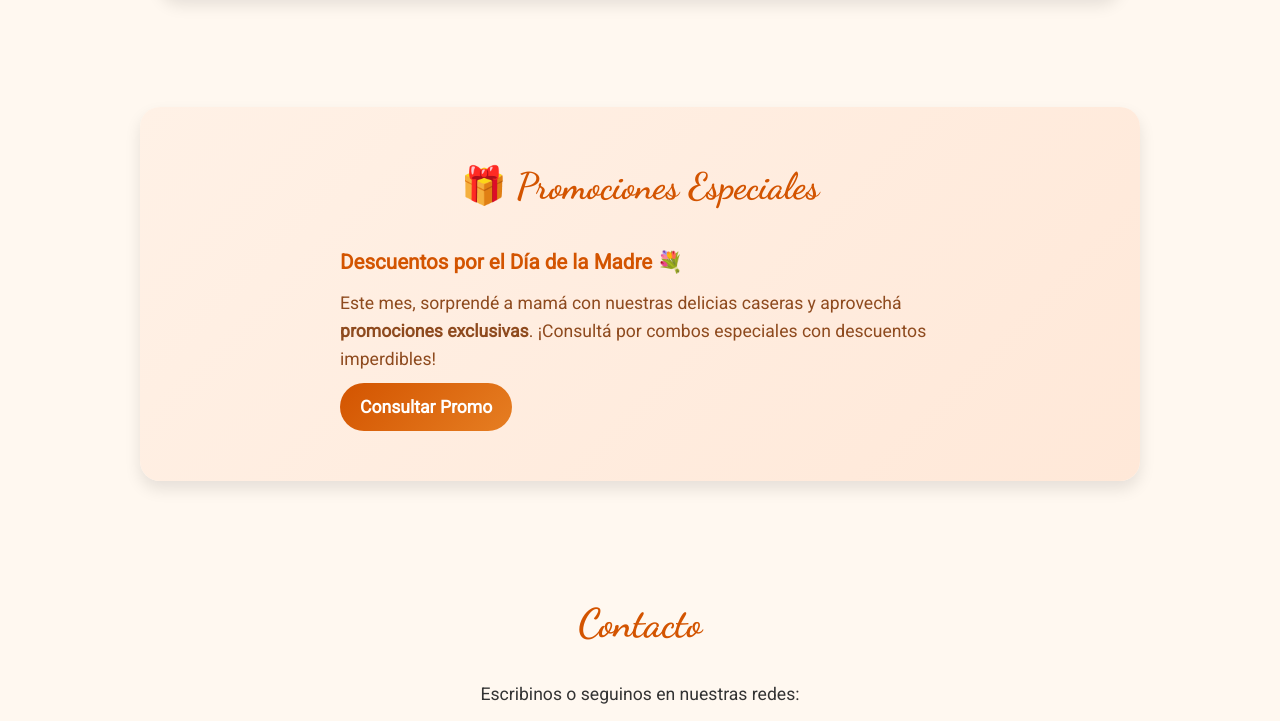
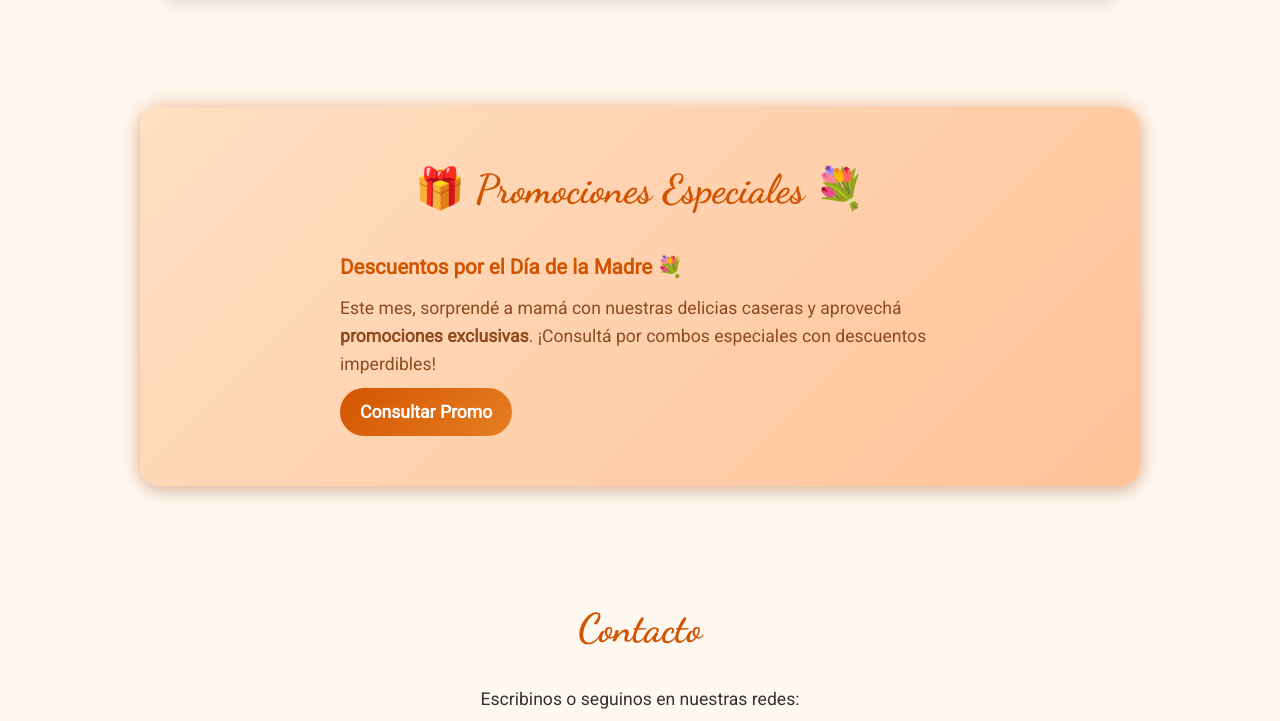
Before and after one commit to ninisdelicias25-arch/ninis-web, a plain HTML site: page index.html in a window 1280 px wide. Shown: the part 2874-3595 px from the top of the page. Drawn offline with Linux system fonts and the light colour scheme.

Commit message:
cambios promo dia de la madre

```diff
--- a/index.html
+++ b/index.html
@@ -44,18 +44,9 @@
       animation: fadeInUp 1s ease forwards;
     }
 
-    @keyframes fadeInDown {
-      from {opacity:0; transform:translateY(-20px);}
-      to {opacity:1; transform:translateY(0);}
-    }
-    @keyframes fadeInUp {
-      from {opacity:0; transform:translateY(20px);}
-      to {opacity:1; transform:translateY(0);}
-    }
-    @keyframes fadeIn {
-      from {opacity:0;}
-      to {opacity:1;}
-    }
+    @keyframes fadeInDown { from {opacity:0; transform:translateY(-20px);} to {opacity:1; transform:translateY(0);} }
+    @keyframes fadeInUp { from {opacity:0; transform:translateY(20px);} to {opacity:1; transform:translateY(0);} }
+    @keyframes fadeIn { from {opacity:0;} to {opacity:1;} }
 
     section {
       padding: 60px 20px;
@@ -134,29 +125,28 @@
       box-shadow: 0 8px 16px rgba(0,0,0,0.1);
       animation: fadeInUp 1s ease forwards;
     }
-    .proximamente h2 {
-      font-size: 2em;
-      margin-bottom: 15px;
-    }
-    .proximamente p {
-      font-size: 1.2em;
-      color: #8e4a1e;
-    }
+    .proximamente h2 { font-size: 2em; margin-bottom: 15px; }
+    .proximamente p { font-size: 1.2em; color: #8e4a1e; }
 
-    /* Sección de Promociones */
+    /* Sección de Promociones con impacto visual */
     .promociones {
-      background: linear-gradient(135deg, #fff1e6, #ffe8d8);
+      background: linear-gradient(135deg, #ffe0c2, #ffc299);
       border-radius: 20px;
       padding: 50px 20px;
       margin: 50px auto;
       max-width: 1000px;
-      box-shadow: 0 8px 16px rgba(0,0,0,0.1);
+      box-shadow: 0 0 20px rgba(211, 84, 0, 0.4), 0 8px 16px rgba(0,0,0,0.1);
       text-align: center;
       animation: fadeInUp 1s ease forwards;
+      transition: transform 0.3s, box-shadow 0.3s;
+    }
+    .promociones:hover {
+      transform: translateY(-5px);
+      box-shadow: 0 15px 30px rgba(211, 84, 0, 0.5);
     }
     .promociones h2 {
       font-family: 'Dancing Script', cursive;
-      font-size: 2.3em;
+      font-size: 2.5em;
       margin-bottom: 30px;
       color: #d35400;
     }
@@ -166,11 +156,6 @@
       align-items: center;
       justify-content: center;
       gap: 25px;
-    }
-    .promo-img {
-      max-width: 180px;
-      border-radius: 15px;
-      box-shadow: 0 4px 10px rgba(0,0,0,0.15);
     }
     .promo-texto {
       max-width: 600px;
@@ -223,16 +208,18 @@
       .proximamente h2 { font-size:1.8em; }
       .proximamente p { font-size:1em; }
     }
+
   </style>
 </head>
 <body onload="document.body.style.opacity='1'">
 
-  <!-- Header original intacto -->
+  <!-- Header -->
   <header>
     <img src="images/Logo Original PNG.png" alt="Nini's Logo" class="logo">
     <p>Horneamos Momentos 🥐</p>
   </header>
 
+  <!-- Sobre Nosotros -->
   <section>
     <h2>Sobre Nosotros</h2>
     <p style="max-width:800px; margin:auto; text-align:center; font-size:1.1em;">
@@ -242,10 +229,10 @@
     </p>
   </section>
 
+  <!-- Catálogo -->
   <section>
     <h2>Nuestros Productos</h2>
     <div class="catalogo">
-      <!-- Productos -->
       <div class="producto">
         <img src="images/budin.jpg" alt="Budín Casero">
         <h3>Budín inglés 🧁</h3>
@@ -314,29 +301,26 @@
       </div>
     </div>
 
-    <!-- Aviso de nuevos productos -->
+    <!-- Próximamente -->
     <div class="proximamente">
       <h2>✨ ¡Muy pronto más delicias! ✨</h2>
       <p>Estamos preparando nuevas sorpresas dulces 🍪🍩. ¡Seguí nuestras redes para enterarte primero!</p>
     </div>
   </section>
 
-  <!-- Nueva sección Promociones -->
+  <!-- Promociones -->
   <section class="promociones">
-    <h2>🎁 Promociones Especiales</h2>
+    <h2>🎁 Promociones Especiales 💐</h2>
     <div class="promo-contenido">
       <div class="promo-texto">
         <h3>Descuentos por el Día de la Madre 💐</h3>
-        <p>Este mes, sorprendé a mamá con nuestras delicias caseras y aprovechá
-          <strong>promociones exclusivas</strong>.
-          ¡Consultá por combos especiales con descuentos imperdibles!
-        </p>
-        <a href="https://wa.me/5491158397487?text=Quiero%20info%20sobre%20las%20promos%20del%20Día%20de%20la%20Madre"
-           target="_blank" class="btn-pedir">Consultar Promo</a>
+        <p>Este mes, sorprendé a mamá con nuestras delicias caseras y aprovechá <strong>promociones exclusivas</strong>. ¡Consultá por combos especiales con descuentos imperdibles! </p>
+        <a href="https://wa.me/5491158397487?text=Quiero%20info%20sobre%20las%20promos%20del%20Día%20de%20la%20Madre" target="_blank" class="btn-pedir">Consultar Promo</a>
       </div>
     </div>
   </section>
 
+  <!-- Contacto -->
   <section>
     <h2>Contacto</h2>
     <p style="text-align:center; font-size:1.1em;">Escribinos o seguinos en nuestras redes:</p>
@@ -344,15 +328,16 @@
       <a class="boton" href="https://www.instagram.com/_ninis_ok/" target="_blank">
         <i class="fab fa-instagram"></i> Instagram
       </a>
-      <a class="boton" href="https://wa.me/5491158397487" target="_blank"
-         style="background-color:#25D366; background-image:none;">
+      <a class="boton" href="https://wa.me/5491158397487" target="_blank" style="background-color:#25D366; background-image:none;">
         <i class="fab fa-whatsapp"></i> WhatsApp
       </a>
     </div>
   </section>
 
+  <!-- Footer -->
   <footer>
     <p>© 2025 Nini's – Horneamos Momentos 💛</p>
   </footer>
+
 </body>
 </html>
```
